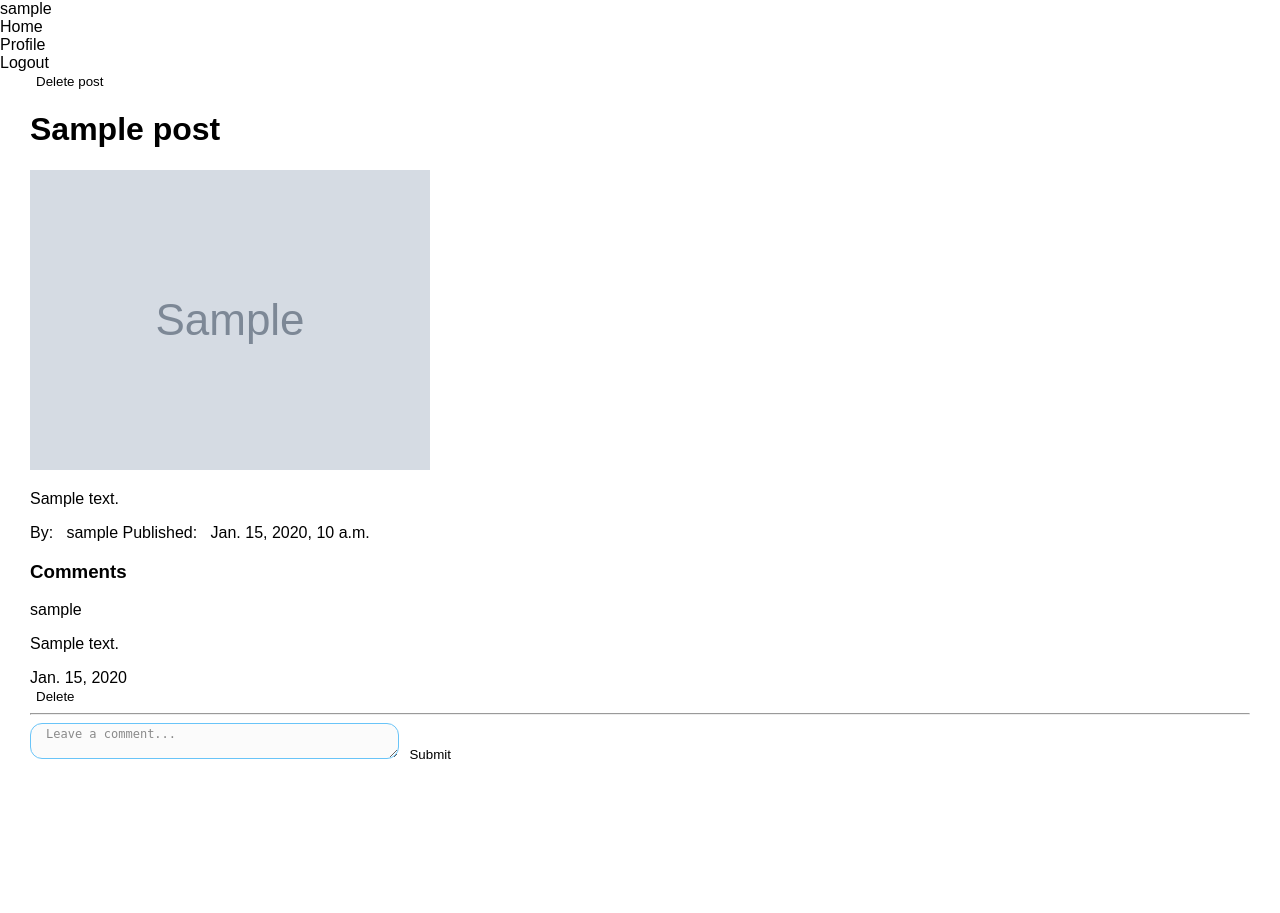
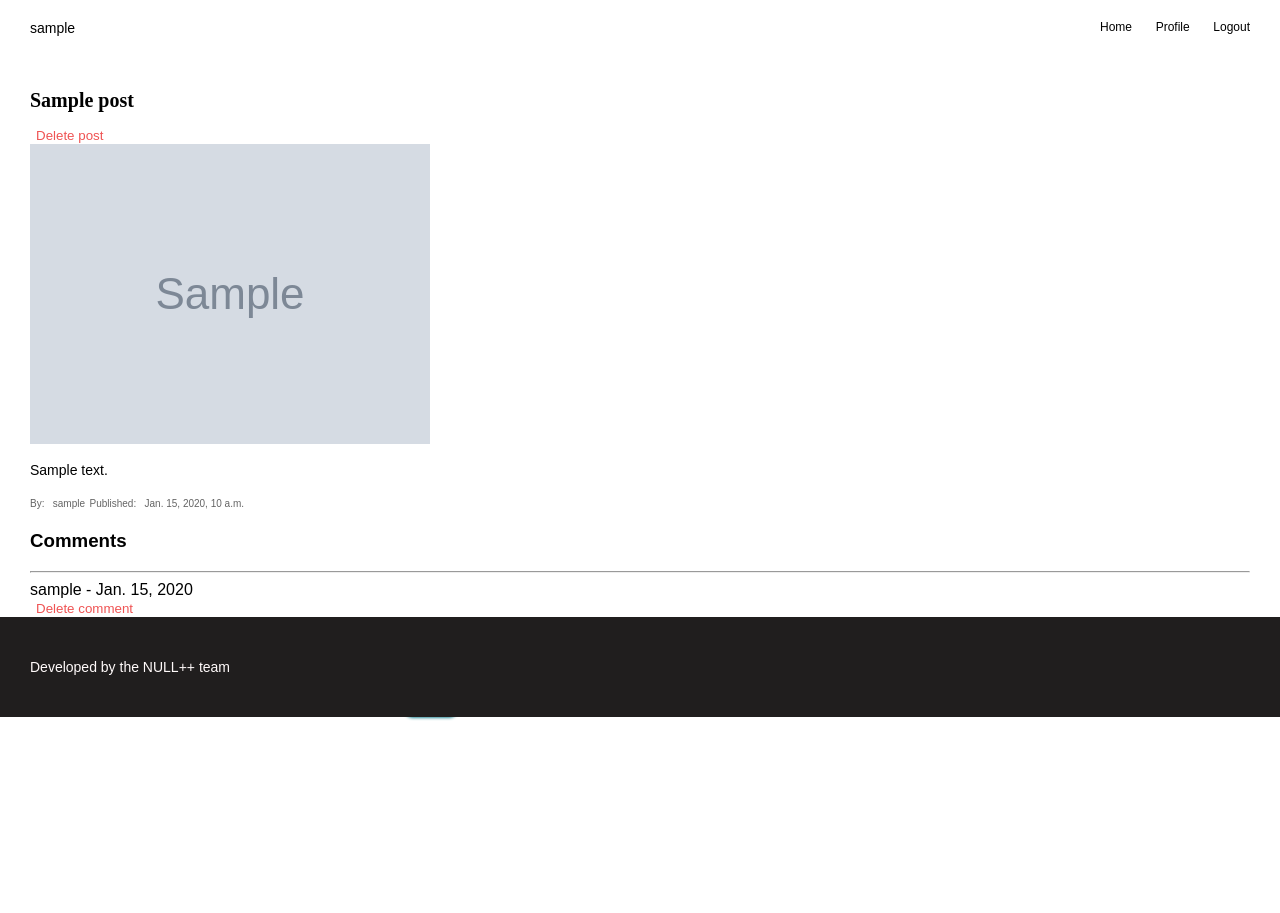
Before and after one commit to JustLearningThings/Null--NLP, a Django app: page /post/1/delete/ in a window 1280 px wide. After the commit the page ends 720 px from the top, so only its background shows below. Run offline with Django 3.2, Linux system fonts and the light colour scheme; a user stored in the database is signed in; tables that the repository leaves empty hold one stand-in row (values such as "Sample post"); grey boxes marked "Sample" are stand-in pictures.

Commit message:
minor style update

```diff
--- a/null_blog/blog/static/blog/profile.css
+++ b/null_blog/blog/static/blog/profile.css
@@ -1,5 +1,4 @@
 main {
-    margin: auto 7.5%;
     display: flex;
     justify-content: space-between;
 }
--- a/null_blog/blog/templates/blog/detail.html
+++ b/null_blog/blog/templates/blog/detail.html
@@ -2,63 +2,80 @@
 {% load static %}
 
 {% block styles %}
+    <link rel="stylesheet" type="text/css" href="{% static 'blog/nav.css' %}">
+    <link rel="stylesheet" type="text/css" href="{% static 'blog/footer.css' %}">
     <link rel="stylesheet" type="text/css" href="{% static 'blog/detail.css' %}">
 {% endblock %}
 
+
+{% block body %}
     {% if error %}
         {% include 'blog/error.html' with error=error %}
     {% endif %}
 
-{% block body %}
     {% include './nav.html' %}
 
     <main>
+        <div id='post'>
+            <div id='post-header'>
+                <h1 class='post-title'>{{ post.title }}</h1>
+
                 {% if post.author == request.user %}
                     <form action='/post/{{ post_id }}/delete/' method='post' id='post-delete'>
                         {% csrf_token %}
-                <input type='submit' value='Delete post' class='delete'>
+                        <input type='submit' value='Delete post' class='error'>
                     </form>
                 {% endif %}
-            <h1>{{ post.title }}</h1>
+            </div>
             {% if post.image %}
-            <img src='{{ post.image.url }}' alt='the image of this post'>
+                <img src='{{ post.image.url }}' alt='the image of this post' id='post-image'>
             {% endif %}
-        <p>{{ post.content }}</p>
+            <p class='post-p'>{{ post.content }}</p>
             <div id='post-footer'>
-            <span>By: &nbsp; {{ post.author }}</span>
-            <span>Published: &nbsp; {{ post.pub_date }}</span>
+                <span class='post-meta'>By: &nbsp; {{ post.author }}</span>
+                <span class='post-meta'>Published: &nbsp; {{ post.pub_date }}</span>
+            </div>
         </div>
 
+        <div id='comments-container'>
+            <h3>Comments</h3>
+            <hr>
             <div id='comments'>
-            <h3>Comments</h3>
                 {% if comments %}
                     {% for comment in comments %}
                         <div class='comment'>
+                            <div class='comment-meta'>
+                                <div class='comment-meta-main'>
                                     <span class='comment-author'>{{ comment.author }}</span>
-                <p>{{ comment.content }}</p>
-                <div class='comment-bottom'>
-                    <span class='comment-pub-date'>{{ comment.pub_date }}</span>
+                                    <span class='comment-date'> - {{ comment.pub_date }}</span>
+                                </div>
                                 {% if comment.author == user %}
-                    <form action='/comment/delete/' method='post' class='comment-delete-form'>
+                                    <form action='/comment/delete' method='POST' class='comment-delete-form'>
                                         {% csrf_token %}
                                         <input type='hidden' name='post_id' value='{{ post_id }}'>
                                         <input type='hidden' name='comment_id' value='{{ comment.id }}'>
-                        <input type='submit' value='Delete' class='comment-delete'>
+                                        <input type='submit' value='Delete comment' class='comment-delete error'>
                                     </form>
                                 {% endif %}
                             </div>
+                            <p>{{ comment.content }}</p>
                         </div>
                     {% endfor %}
                     {% else %}
                         <span id='no-comments'>There are no comments yet</span>
                 {% endif %}
             </div>
+        </div>
         <hr>
+        <div id='comment-form'>
             <form action='/comment/' method='post' id='comment-form'>
                 {% csrf_token %}
                 <input type='hidden' name='post_id' value='{{ post_id }}'>
                 {{ comment_form }}
-            <input type='submit' value='Submit'>
+                <input type='submit' value='Submit' class='submit'>
             </form>
+        </div>
     </main>
+
+    {% include './footer.html' %}
 {% endblock %}
```
Lines whose indentation alone changed are shown as unchanged.
